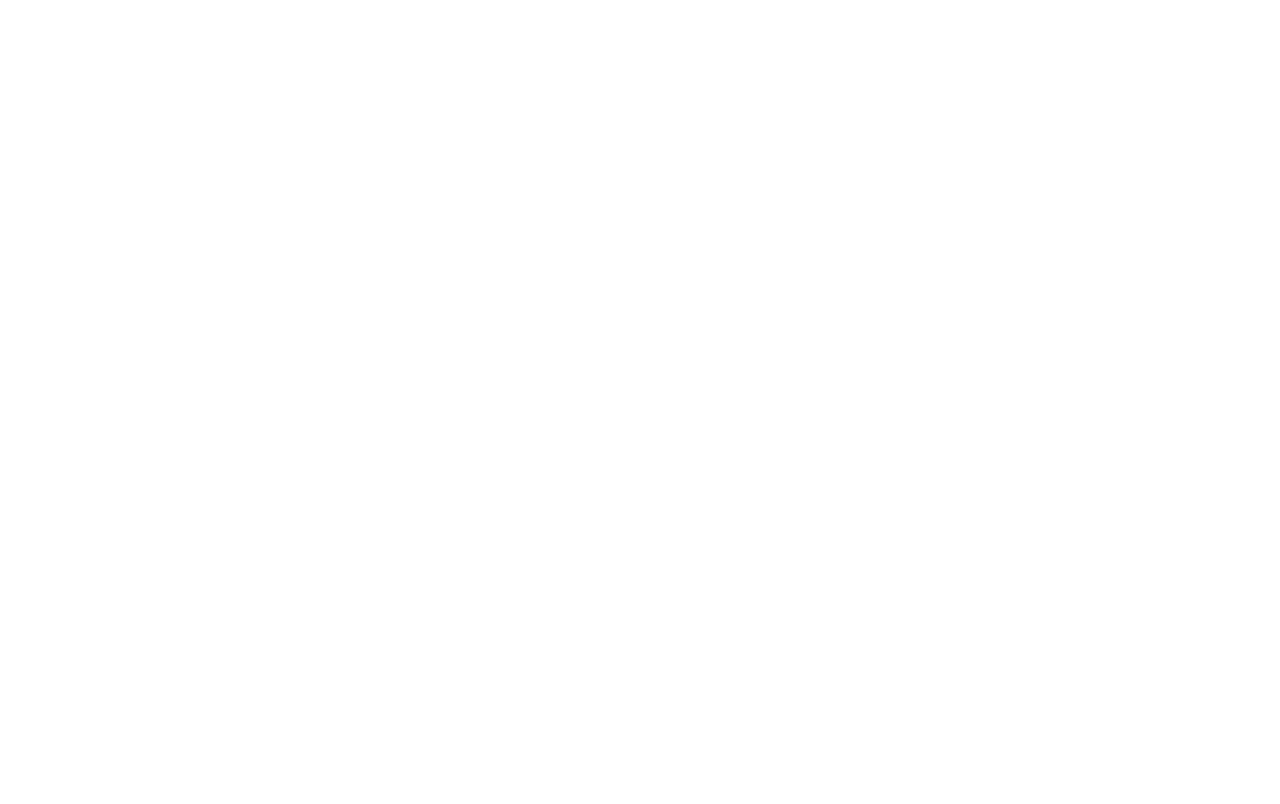
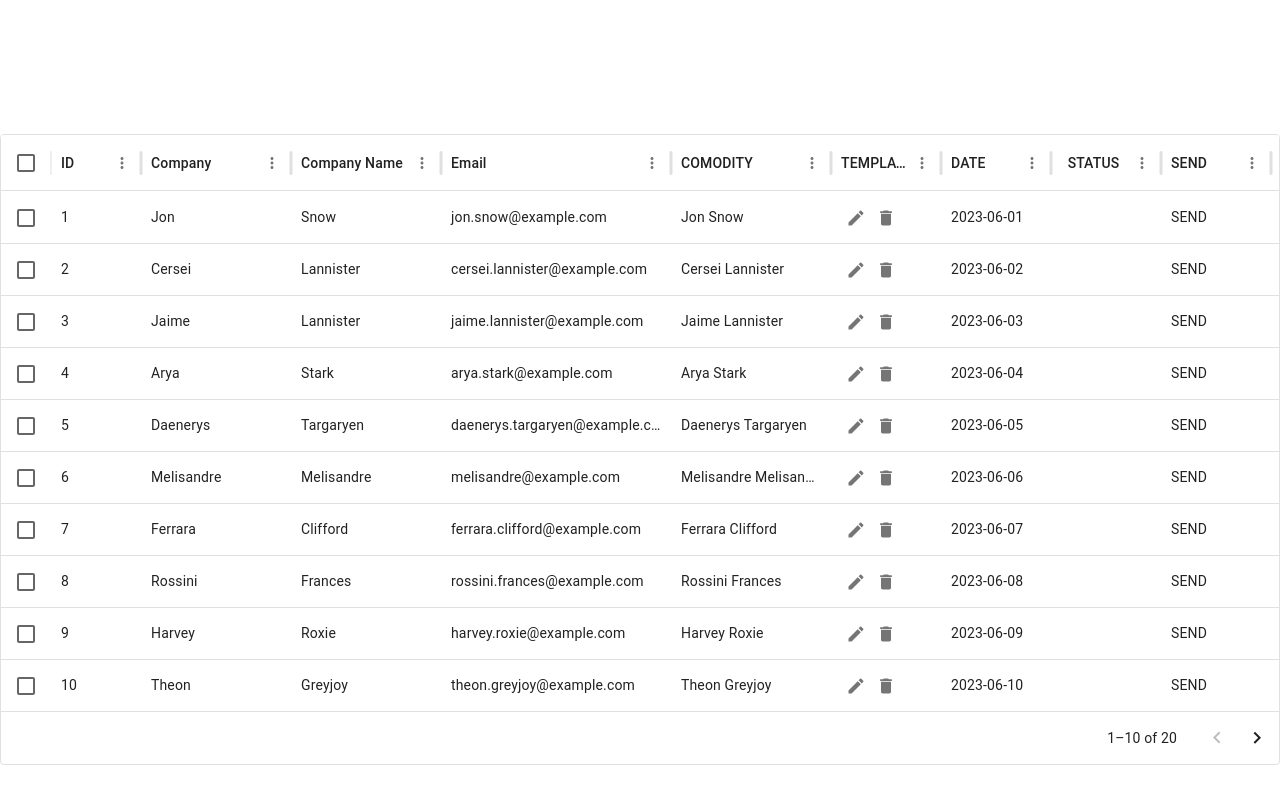
Before and after one commit to apathak54/Product-deal-frontend, a React (Vite) app in the folder Frontend/: page / in a window 1280 px wide. Shown: the part 820-1624 px from the top of the page. Before the commit the page ends 800 px from the top, so only its background shows below. Built offline with nearby package versions, Linux system fonts and the light colour scheme.

Commit message:
add CRM data grid

```diff
--- a/Frontend/package.json
+++ b/Frontend/package.json
@@ -10,6 +10,11 @@
     "preview": "vite preview"
   },
   "dependencies": {
+    "@emotion/react": "^11.11.4",
+    "@emotion/styled": "^11.11.5",
+    "@mui/icons-material": "^5.15.19",
+    "@mui/material": "^5.15.19",
+    "@mui/x-data-grid": "^7.6.2",
     "react": "^18.2.0",
     "react-dom": "^18.2.0",
     "react-dropzone": "^14.2.3"
--- a/Frontend/src/App.tsx
+++ b/Frontend/src/App.tsx
@@ -1,4 +1,5 @@
 import Appbar from './components/Appbar'
+import DataGridDemo from './components/DataGrid'
 import Filter from './components/Filter'
 import ImportLead from './components/ImportLead'
 import LeadForms from './components/LeadForms'
@@ -15,6 +16,7 @@
      <ImportLead/>
      <LeadForms/>
      <LeadOverview/>
+     <DataGridDemo/>
     </>
   )
 }
--- /dev/null
+++ b/Frontend/src/components/DataGrid.tsx
@@ -0,0 +1,175 @@
+
+import Box from '@mui/material/Box';
+import { DataGrid, GridColDef } from '@mui/x-data-grid';
+import IconButton from '@mui/material/IconButton';
+import EditIcon from '@mui/icons-material/Edit';
+import DeleteIcon from '@mui/icons-material/Delete';
+
+// import { makeStyles } from '@mui/styles';
+// const useStyles = makeStyles({
+//     yellowHeader: {
+//       backgroundColor: '#f59e0b', // Tailwind CSS yellow-500
+//     },
+//   });
+
+const columns: GridColDef<(typeof rows)[number]>[] = [
+  { field: 'id', headerName: 'ID', width: 90,  },
+  {
+    field: 'Company',
+    headerName: 'Company',
+    width: 150,
+    editable: true,
+  },
+  {
+    field: 'CompanyName',
+    headerName: 'Company Name',
+    width: 150,
+    editable: true,
+  },
+  {
+    field: 'Email',
+    headerName: 'Email',
+
+    width: 230,
+    editable: true,
+  },
+  {
+    field: 'COMODITY',
+    headerName: 'COMODITY',
+    description: 'This column has a value getter and is not sortable.',
+    sortable: false,
+    width: 160,
+    valueGetter: (value, row) => `${row.Company || ''} ${row.CompanyName || ''}`,
+  },
+  {
+    field: 'TEMPLATE',
+
+
+    headerName: 'TEMPLATE',
+    // headerClassName: 'yellow-header',
+    width: 110,
+
+
+    editable: true,
+    renderCell: (params) => (
+        <div>
+          <IconButton aria-label="edit" size="small" onClick={() => handleEdit(params.row)}>
+            <EditIcon className='text-yellow-500' fontSize="small" />
+          </IconButton>
+          <IconButton aria-label="delete" size="small" onClick={() => handleDelete(params.row)}>
+            <DeleteIcon className='text-yellow-500' fontSize="small" />
+          </IconButton>
+        </div>
+      ),
+  },
+  {
+    field: 'DATE',
+    headerName: 'DATE',
+
+    width: 110,
+    editable: true,
+    // valueGetter: (params) => {
+    //     if (params.row.DATE) {
+    //       return new Date(params.row.DATE);
+    //     }
+    //     return null;
+    //   },
+  },
+  {
+    field: 'STATUS',
+    headerName: 'STATUS',
+
+    width: 110,
+    type:'boolean',
+    renderCell: (params) => (
+        <div className='flex  items-center '>
+        <div className='w-3 h-3 mt-5 rounded-[50%] bg-red-500 ' >
+
+        </div>
+        </div>
+      ),
+  },
+  {
+    field: 'SEND',
+    headerName: 'SEND',
+
+    width: 110,
+    editable: true,
+    renderCell: (params) => (
+        <div className='flex w-[100%] h-[100%]  items-center '>
+        <div onClick={()=>console.log(params)} className='w-14 h-7 text-black text-[13px] text-center flex items-center justify-center  rounded-[10px] bg-yellow-500 ' >
+          SEND
+        </div>
+        </div>
+      ),
+  },
+
+
+];
+
+const rows:any = [
+    { id: 1, CompanyName: 'Snow', Company: 'Jon', Email: 'jon.snow@example.com', DATE: '2023-06-01', STATUS: true },
+    { id: 2, CompanyName: 'Lannister', Company: 'Cersei', Email: 'cersei.lannister@example.com', DATE: '2023-06-02', STATUS: false },
+    { id: 3, CompanyName: 'Lannister', Company: 'Jaime', Email: 'jaime.lannister@example.com', DATE: '2023-06-03', STATUS: true },
+    { id: 4, CompanyName: 'Stark', Company: 'Arya', Email: 'arya.stark@example.com', DATE: '2023-06-04', STATUS: false },
+    { id: 5, CompanyName: 'Targaryen', Company: 'Daenerys', Email: 'daenerys.targaryen@example.com', DATE: '2023-06-05', STATUS: true },
+    { id: 6, CompanyName: 'Melisandre', Company: 'Melisandre', Email: 'melisandre@example.com', DATE: '2023-06-06', STATUS: false },
+    { id: 7, CompanyName: 'Clifford', Company: 'Ferrara', Email: 'ferrara.clifford@example.com', DATE: '2023-06-07', STATUS: true },
+    { id: 8, CompanyName: 'Frances', Company: 'Rossini', Email: 'rossini.frances@example.com', DATE: '2023-06-08', STATUS: false },
+    { id: 9, CompanyName: 'Roxie', Company: 'Harvey', Email: 'harvey.roxie@example.com', DATE: '2023-06-09', STATUS: true },
+    { id: 10, CompanyName: 'Greyjoy', Company: 'Theon', Email: 'theon.greyjoy@example.com', DATE: '2023-06-10', STATUS: false },
+    { id: 11, CompanyName: 'Baratheon', Company: 'Stannis', Email: 'stannis.baratheon@example.com', DATE: '2023-06-11', STATUS: true },
+    { id: 12, CompanyName: 'Tyrell', Company: 'Margaery', Email: 'margaery.tyrell@example.com', DATE: '2023-06-12', STATUS: false },
+    { id: 13, CompanyName: 'Bolton', Company: 'Ramsay', Email: 'ramsay.bolton@example.com', DATE: '2023-06-13', STATUS: true },
+    { id: 14, CompanyName: 'Martell', Company: 'Oberyn', Email: 'oberyn.martell@example.com', DATE: '2023-06-14', STATUS: false },
+    { id: 15, CompanyName: 'Baelish', Company: 'Petyr', Email: 'petyr.baelish@example.com', DATE: '2023-06-15', STATUS: true },
+    { id: 16, CompanyName: 'Tarly', Company: 'Samwell', Email: 'samwell.tarly@example.com', DATE: '2023-06-16', STATUS: false },
+    { id: 17, CompanyName: 'Tarth', Company: 'Brienne', Email: 'brienne.tarth@example.com', DATE: '2023-06-17', STATUS: true },
+    { id: 18, CompanyName: 'Sand', Company: 'Ellaria', Email: 'ellaria.sand@example.com', DATE: '2023-06-18', STATUS: false },
+    { id: 19, CompanyName: 'Seaworth', Company: 'Davos', Email: 'davos.seaworth@example.com', DATE: '2023-06-19', STATUS: true },
+    { id: 20, CompanyName: 'Mormont', Company: 'Jorah', Email: 'jorah.mormont@example.com', DATE: '2023-06-20', STATUS: false },
+  ];
+
+// const rows = [
+//   { id: 1, CompanyName: 'Snow', Company: 'Jon', Email: 14 },
+//   { id: 2, CompanyName: 'Lannister', Company: 'Cersei', Email: 31 },
+//   { id: 3, CompanyName: 'Lannister', Company: 'Jaime', Email: 31 },
+//   { id: 4, CompanyName: 'Stark', Company: 'Arya', Email: 11 },
+//   { id: 5, CompanyName: 'Targaryen', Company: 'Daenerys', Email: null },
+//   { id: 6, CompanyName: 'Melisandre', Company: null, Email: 150 },
+//   { id: 7, CompanyName: 'Clifford', Company: 'Ferrara', Email: 44 },
+//   { id: 8, CompanyName: 'Frances', Company: 'Rossini', Email: 36 },
+//   { id: 9, CompanyName: 'Roxie', Company: 'Harvey', Email: 65 },
+// ];
+const handleEdit = (row:any) => {
+    console.log('Edit row:', row);
+    // Add your edit logic here
+  };
+
+  const handleDelete = (row:any) => {
+    console.log('Delete row:', row);
+    // Add your delete logic here
+  };
+export default function DataGridDemo() {
+  return (
+    <div className='w-[100%] flex justify-center ' >
+    <Box className=' max-w-[90%] flex justify-center '  sx={{ marginTop:'200px',marginBottom:'200px',display:'flex',justifyContent:'center' }}  >
+      <DataGrid className='max-w-5xl'
+        rows={rows}
+        columns={columns}
+        initialState={{
+          pagination: {
+            paginationModel: {
+              pageSize: 10,
+            },
+          },
+        }}
+        pageSizeOptions={[10]}
+        checkboxSelection
+
+        disableRowSelectionOnClick
+      />
+    </Box>
+    </div>
+  );
+}
```
Also changed, not shown: 1 other file (tests, documents, lock files or other folders).
